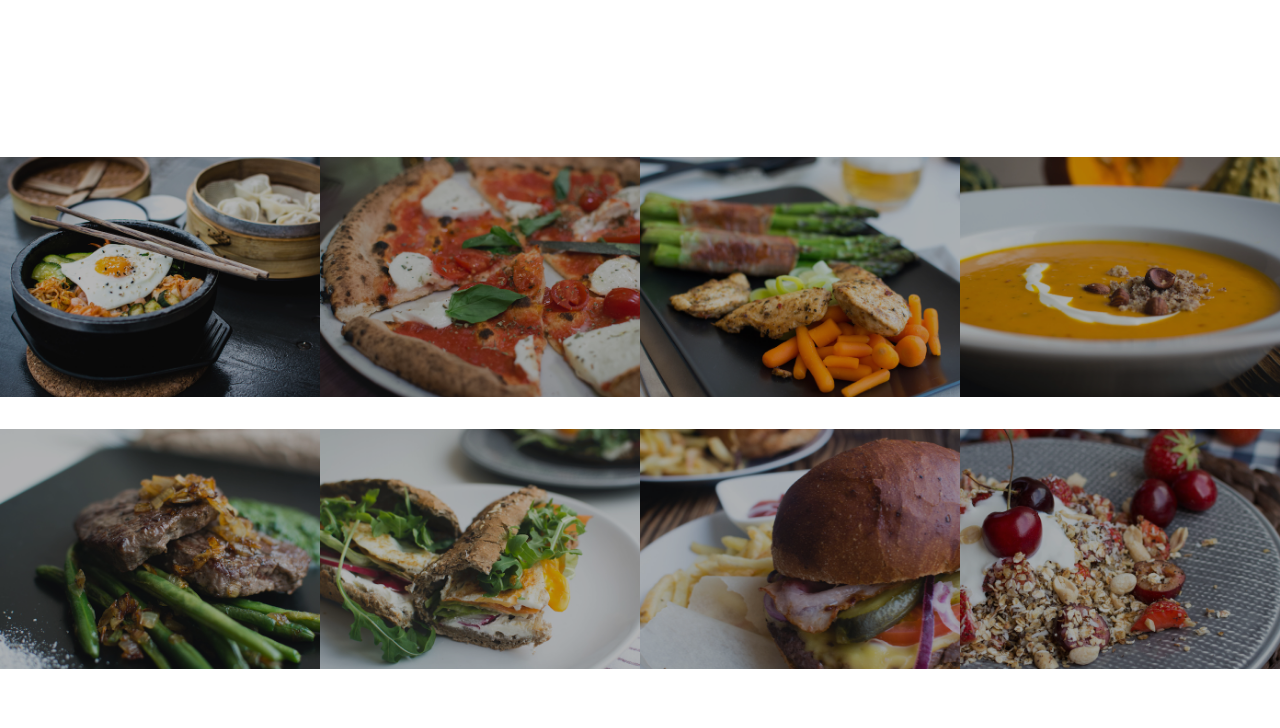
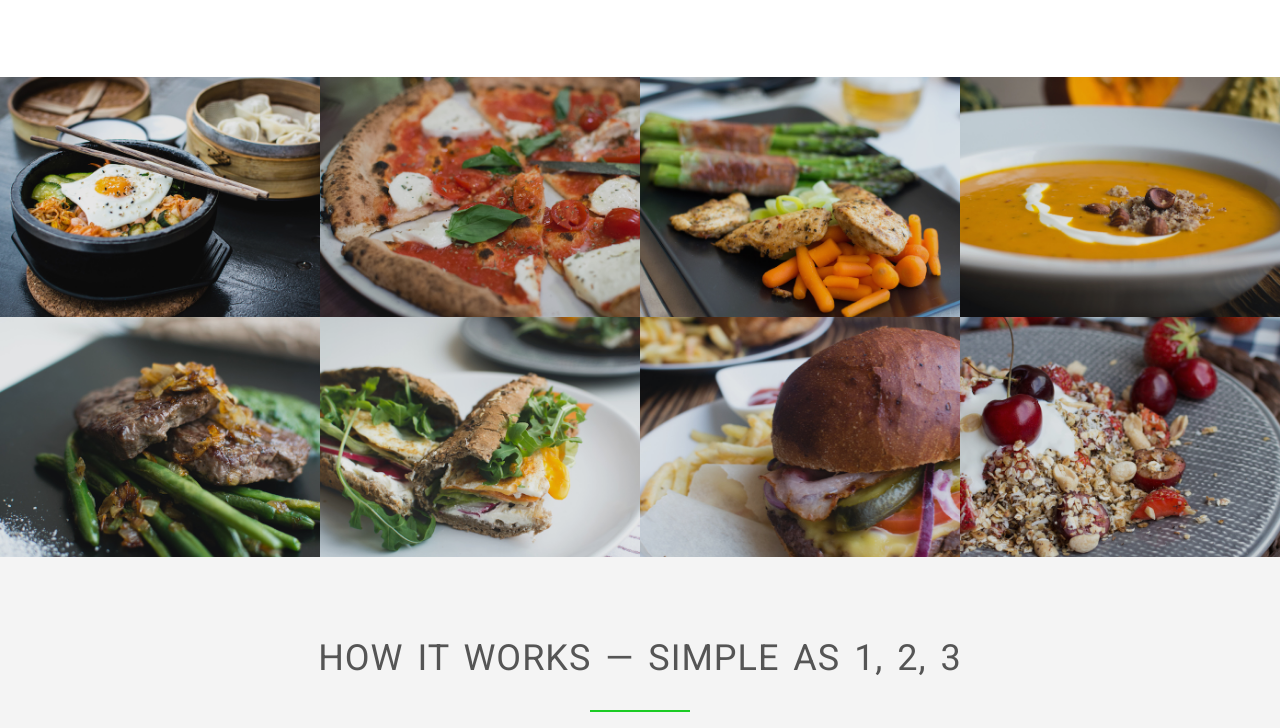
Before and after one commit to MattiaPolli93/omnifood-website, a plain HTML site: page index.html in a window 1280 px wide. Shown: the part 1452-2180 px from the top of the page. Drawn offline with nearby package versions, Linux system fonts and the light colour scheme.

Commit message:
Meals section complete

```diff
--- a/css/style.css
+++ b/css/style.css
@@ -263,7 +263,7 @@ nav {
 #features h3:hover {
   color: #1acc23;
   font-weight: 600;
-  transition: 0.5s;
+  transition: 0.2s;
   transform: scale(1.05);
 }
 
@@ -274,31 +274,30 @@ nav {
 
 /* Section Meals */
 #meals {
+  display: flex;
+  flex-wrap: wrap;
   padding: 0;
 }
 
 .meals-showcase {
-  list-style: none;
-  width: 100%;
+  display: flex;
+  flex-wrap: wrap;
+  margin-bottom: 0;
 }
 
 .meals-showcase li {
-  display: block;
-  float: left;
-  width: 25%;
+  flex-basis: 25%;
 }
 
 .meal-photo {
-  width: 100%;
-  margin-left: 0;
+  margin: 0;
   overflow: hidden;
   background-color: #000;
 }
 
 .meal-photo img {
-  opacity: 0.7;
   width: 100%;
-  height: auto;
+  opacity: 0.9;
   transform: scale(1.15);
   transition: transform 0.5s, opacity 0.5s;
 }
--- a/index.html
+++ b/index.html
@@ -81,8 +81,8 @@
     </section>
 
     <!-- Section Meals -->
-    <section class="meals">
-      <ul class="meals-showcase clearfix">
+    <section id="meals">
+      <ul class="meals-showcase list-unstyled">
         <li>
           <figure class="meal-photo">
             <img src="img/1.jpg" alt="Korean bibimbap with egg and vegetables">
@@ -103,9 +103,6 @@
             <img src="img/4.jpg" alt="Autumn pumpkin soup">
           </figure>
         </li>
-      </ul>
-
-      <ul class="meals-showcase clearfix">
         <li>
           <figure class="meal-photo">
             <img src="img/5.jpg" alt="Paleo beef steak with vegetables">
@@ -165,9 +162,6 @@
         </div>
       </div>
     </section>
-          </div>
-        </div>
-      </div>
 
     <!-- Section Cities -->
     <section class="section-cities">
```
